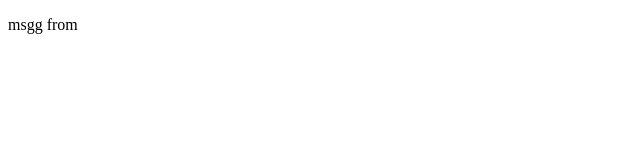
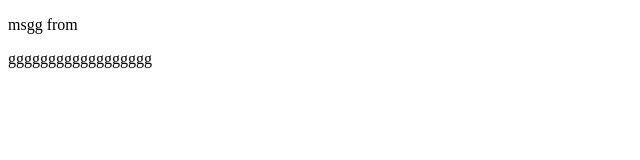
Before and after one commit to spinoza12-afk/gittest, a plain HTML site: page Index2.html in a window 1280 px wide. Shown: the whole page, without its empty margins (0-640 px from the left). Drawn offline with Linux system fonts and the light colour scheme.

Commit message:
test of supppp

```diff
--- a/Index2.html
+++ b/Index2.html
@@ -7,5 +7,6 @@
 </head>
 <body>
     <p>msgg from</p>
+    <p>gggggggggggggggggg</p>
 </body>
 </html>
```
